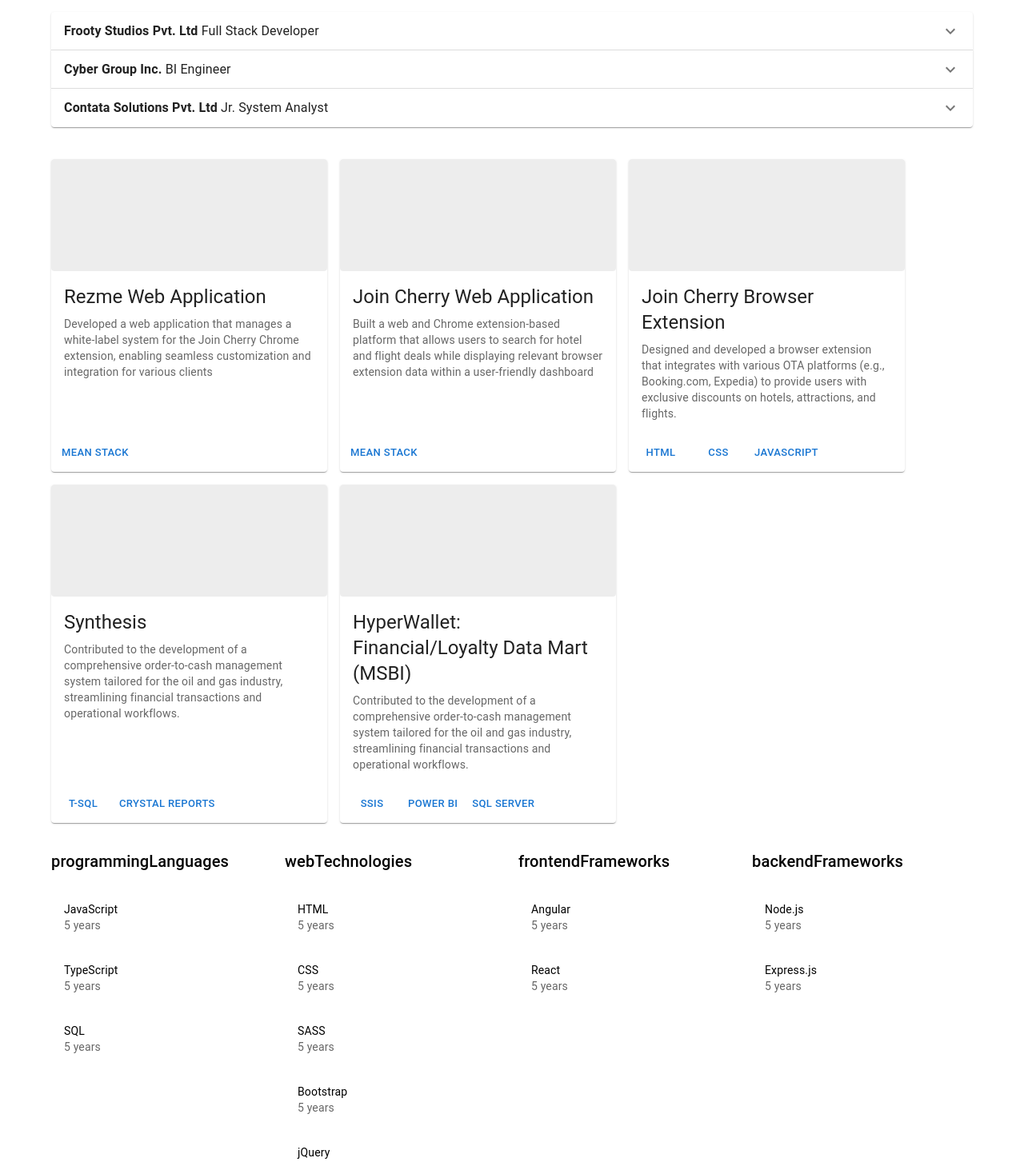
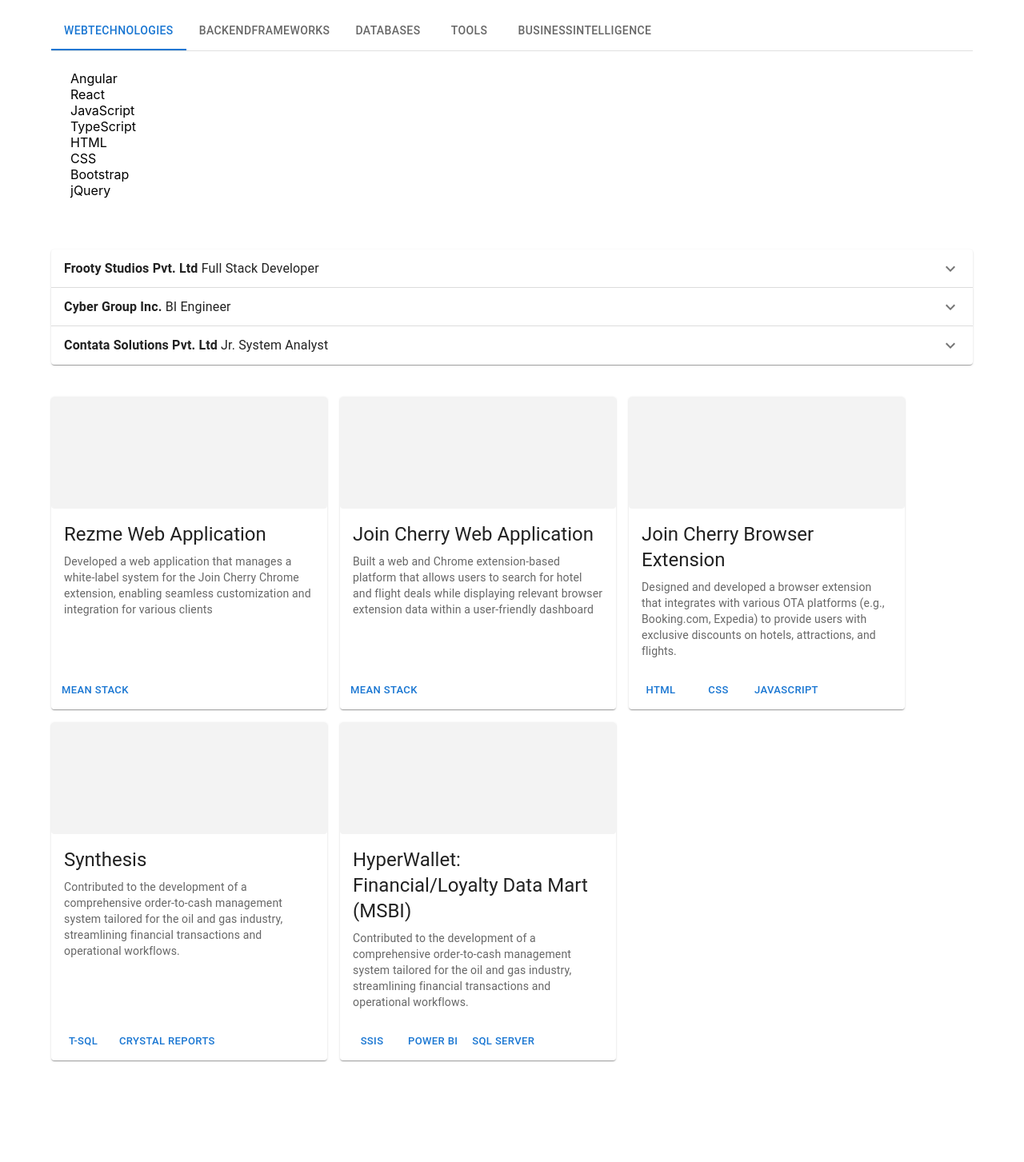
Before and after one commit to Mohit7th/resume, a React (Create React App) app: page / in a window 1280 px wide. Shown: the part 500-1953 px from the top of the page at 80% size. After the commit the page ends 1842 px from the top, so only its background shows below. Built offline with nearby package versions, Linux system fonts and the light colour scheme.

Commit message:
skills UI redesigned

```diff
--- a/src/components/data.tsx
+++ b/src/components/data.tsx
@@ -8,7 +8,7 @@
             email: "m7uniyal@gmail.com",
             phone: "+91 7835816795",
             address: "Dehradun, India",
-            _id: "38"
+            _id: "38",
         },
         image: "https://avatars.githubusercontent.com/u/47273253?v=4",
         socials: [
@@ -32,7 +32,19 @@
         _id: "33",
     },
     skills: {
-        programmingLanguages: [
+        webTechnologies: [
+            {
+                name: "Angular",
+                experience: "5 years",
+                _id: "9",
+                image: "",
+            },
+            {
+                name: "React",
+                experience: "5 years",
+                _id: "10",
+                image: "",
+            },
             {
                 name: "JavaScript",
                 experience: "5 years",
@@ -46,14 +58,6 @@
                 image: "",
             },
             {
-                name: "SQL",
-                experience: "5 years",
-                _id: "3",
-                image: "",
-            },
-        ],
-        webTechnologies: [
-            {
                 name: "HTML",
                 experience: "5 years",
                 _id: "4",
@@ -66,12 +70,6 @@
                 image: "",
             },
             {
-                name: "SASS",
-                experience: "5 years",
-                _id: "6",
-                image: "",
-            },
-            {
                 name: "Bootstrap",
                 experience: "5 years",
                 _id: "7",
@@ -81,20 +79,6 @@
                 name: "jQuery",
                 experience: "5 years",
                 _id: "8",
-                image: "",
-            },
-        ],
-        frontendFrameworks: [
-            {
-                name: "Angular",
-                experience: "5 years",
-                _id: "9",
-                image: "",
-            },
-            {
-                name: "React",
-                experience: "5 years",
-                _id: "10",
                 image: "",
             },
         ],
@@ -166,12 +150,6 @@
                 image: "",
             },
             {
-                name: "SSRS",
-                experience: "5 years",
-                _id: "21",
-                image: "",
-            },
-            {
                 name: "Power BI",
                 experience: "5 years",
                 _id: "22",
@@ -234,13 +212,16 @@
                 _id: "29",
             },
         ],
-        personalProjects: [{
-            name: "REACT JS Resume",
-            description: "The current resume site with admin panel to update resume",
-            technologies: ["REACT.js", "Node.js", "Express.js", "MongoDB" ],
-            url: "",
-            _id: "37"
-        }],
+        personalProjects: [
+            {
+                name: "REACT JS Resume",
+                description:
+                    "The current resume site with admin panel to update resume",
+                technologies: ["REACT.js", "Node.js", "Express.js", "MongoDB"],
+                url: "",
+                _id: "37",
+            },
+        ],
     },
     workHistory: [
         {
--- a/src/pages/ResumeHome.tsx
+++ b/src/pages/ResumeHome.tsx
@@ -9,10 +9,15 @@
     CardContent,
     Chip,
     Container,
+    Divider,
     ListItem,
     ListItemText,
+    Paper,
     Skeleton,
     Stack,
+    styled,
+    Tab,
+    Tabs,
     Tooltip,
     Typography,
 } from "@mui/material";
@@ -21,20 +26,24 @@
 import FavoriteIcon from "@mui/icons-material/Favorite";
 import List from "@mui/material/List";
 import ExpandMoreIcon from "@mui/icons-material/ExpandMore";
+import { useUserData } from "../context/UserContext";
+import { SyntheticEvent, useState } from "react";
 
 export default function ResumeHome() {
     return (
         <Container fixed>
             <TitleHeader />
             <Summary />
+            <BasicTabs />
             <WorkHistory />
             <Projects />
-            <Skills />
+            {/* <Skills /> */}
         </Container>
     );
 }
 
 function TitleHeader() {
+    const userdata = useUserData();
     function handleDownloadCV() {}
 
     function handleContactMe() {}
@@ -46,10 +55,10 @@
                 <Skeleton variant="circular" width={200} height={200} />
             </Grid>
             <Grid size={6}>
-                <h1>{resumeData.titleHeader.name}</h1>
-                <h2>{resumeData.titleHeader.title}</h2>
-                <h3>{resumeData.titleHeader.contact.email}</h3>
-                <p>{resumeData.summary.short}</p>
+                <h1>{userdata.titleHeader.name}</h1>
+                <h2>{userdata.titleHeader.title}</h2>
+                <h3>{userdata.titleHeader.contact.email}</h3>
+                <p>{userdata.summary.short}</p>
                 <Stack direction="row" spacing={2}>
                     <Tooltip title="PDF" placement="top" arrow>
                         <Chip
@@ -82,45 +91,20 @@
 }
 
 function Summary() {
+    const userdata = useUserData();
     return (
-        <Box component="section" sx={{ p: 2, border: "1px dashed grey", mt:5, mb:5}}>
-            {resumeData.summary.detailed}
+        <Box
+            component="section"
+            sx={{ p: 2, border: "1px dashed grey", mt: 5, mb: 5 }}
+        >
+            {userdata.summary.detailed}
         </Box>
     );
 }
 
-function Skills() {
-    const header = Object.keys(resumeData.skills) as Array<
-        keyof typeof resumeData.skills
-    >;
-
-    const tableBody = header.map((col) => (
-        <Grid size={3} key={col}>
-            <Typography sx={{ mt: 4, mb: 2 }} variant="h6" component="div">
-                {col}
-            </Typography>
-            {resumeData.skills[col].map((data) => (
-                <List key={data._id} dense={true}>
-                    <ListItem>
-                        <ListItemText
-                            primary={data.name}
-                            secondary={data.experience}
-                        />
-                    </ListItem>
-                </List>
-            ))}
-        </Grid>
-    ));
-
-    return (
-        <Grid container spacing={2}>
-            {tableBody}
-        </Grid>
-    );
-}
-
 function Projects() {
-    const projects = resumeData.projects.professional.map((project: any) => (
+    const userdata = useUserData();
+    const projects = userdata.projects.professional.map((project: any) => (
         <Card
             sx={{ maxWidth: 345, display: "flex", flexDirection: "column" }}
             key={project._id}
@@ -156,7 +140,8 @@
 }
 
 function WorkHistory() {
-    const accordianData = resumeData.workHistory.map((work: any) => (
+    const userdata = useUserData();
+    const accordianData = userdata.workHistory.map((work: any) => (
         <Accordion key={work._id}>
             <AccordionSummary
                 expandIcon={<ExpandMoreIcon />}
@@ -181,3 +166,106 @@
         </Grid>
     );
 }
+
+interface TabPanelProps {
+    children?: React.ReactNode;
+    index: number;
+    value: number;
+}
+
+function CustomTabPanel(props: TabPanelProps) {
+    const { children, value, index, ...other } = props;
+
+    return (
+        <div
+            role="tabpanel"
+            hidden={value !== index}
+            id={`simple-tabpanel-${index}`}
+            aria-labelledby={`simple-tab-${index}`}
+            {...other}
+        >
+            {value === index && <Box sx={{ p: 3 }}>{children}</Box>}
+        </div>
+    );
+}
+
+function a11yProps(index: number) {
+    return {
+        id: `simple-tab-${index}`,
+        "aria-controls": `simple-tabpanel-${index}`,
+    };
+}
+
+function Skills() {
+    const userdata = useUserData();
+    const header = Object.keys(userdata.skills) as Array<
+        keyof typeof resumeData.skills
+    >;
+
+    const tableBody = header.map((col) => (
+        <Grid size={3} key={col}>
+            <Typography sx={{ mt: 4, mb: 2 }} variant="h6" component="div">
+                {col}
+            </Typography>
+            {resumeData.skills[col].map((data) => (
+                <List key={data._id} dense={true}>
+                    <ListItem>
+                        <ListItemText
+                            primary={data.name}
+                            secondary={data.experience}
+                        />
+                    </ListItem>
+                </List>
+            ))}
+        </Grid>
+    ));
+
+    return (
+        <Grid container spacing={2}>
+            {tableBody}
+        </Grid>
+    );
+}
+
+function BasicTabs() {
+    const userdata = useUserData();
+    const header = Object.keys(userdata.skills) as Array<
+        keyof typeof resumeData.skills
+    >;
+
+    const [value, setValue] = useState(0);
+
+    const handleChange = (event: SyntheticEvent, newValue: number) => {
+        setValue(newValue);
+    };
+
+    return (
+        <Box sx={{ width: "100%" }}>
+            <Box sx={{ borderBottom: 1, borderColor: "divider" }}>
+                <Tabs
+                    value={value}
+                    onChange={handleChange}
+                    aria-label="basic tabs example"
+                >
+                    {header.map((col, index) => (
+                        <Tab label={col} {...a11yProps(index)} />
+                    ))}
+                </Tabs>
+            </Box>
+
+            {header.map((col, index) => (
+                <CustomTabPanel value={value} index={index}>
+                    {userdata.skills[col].map((data) => (
+                        <Stack
+                            direction="column"
+
+                            spacing={2}
+                        >
+                            <p>{data.name}</p>
+                        </Stack>
+                    ))}
+                </CustomTabPanel>
+            ))}
+        </Box>
+    );
+}
--- a/src/types/skills.ts
+++ b/src/types/skills.ts
@@ -7,9 +7,7 @@
 };
 
 export type Skills = {
-    programmingLanguages: Skill[];
     webTechnologies: Skill[];
-    frontendFrameworks: Skill[];
     backendFrameworks: Skill[];
     databases: Skill[];
     tools: Skill[];
```
